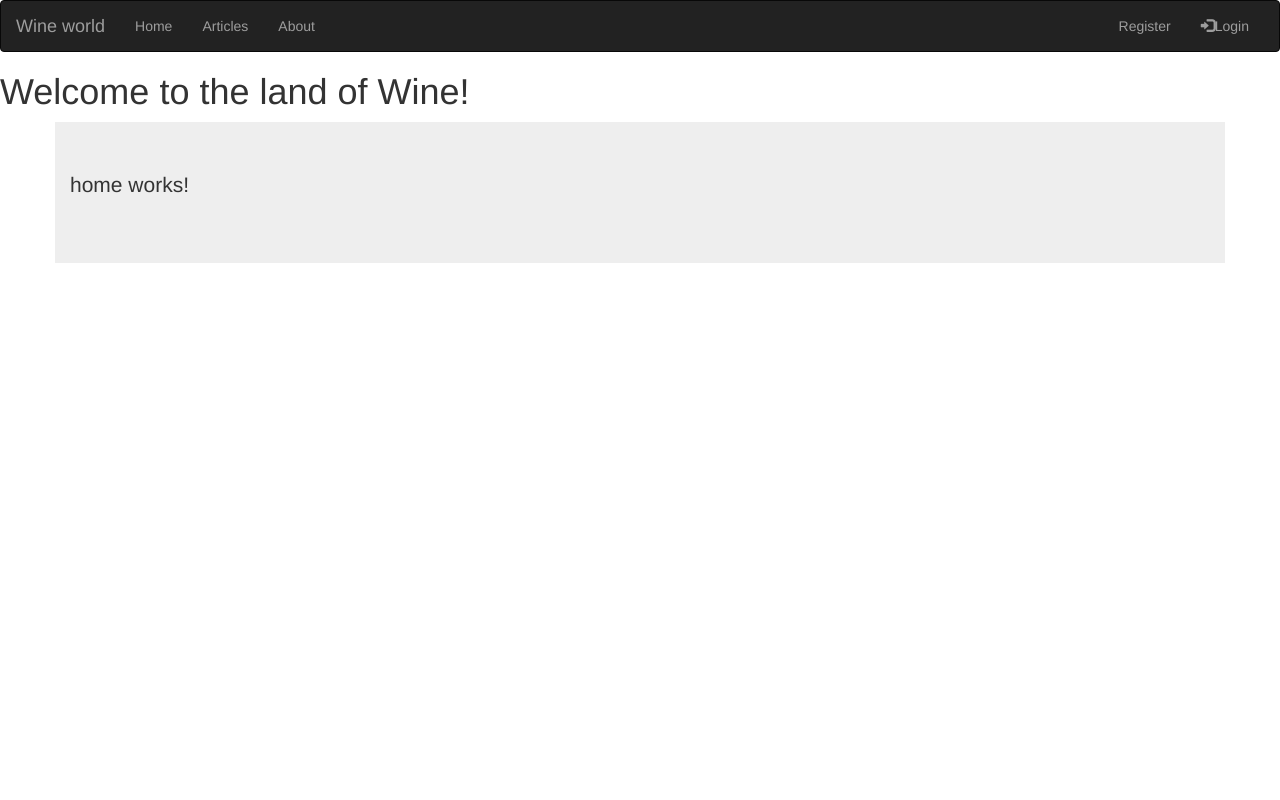
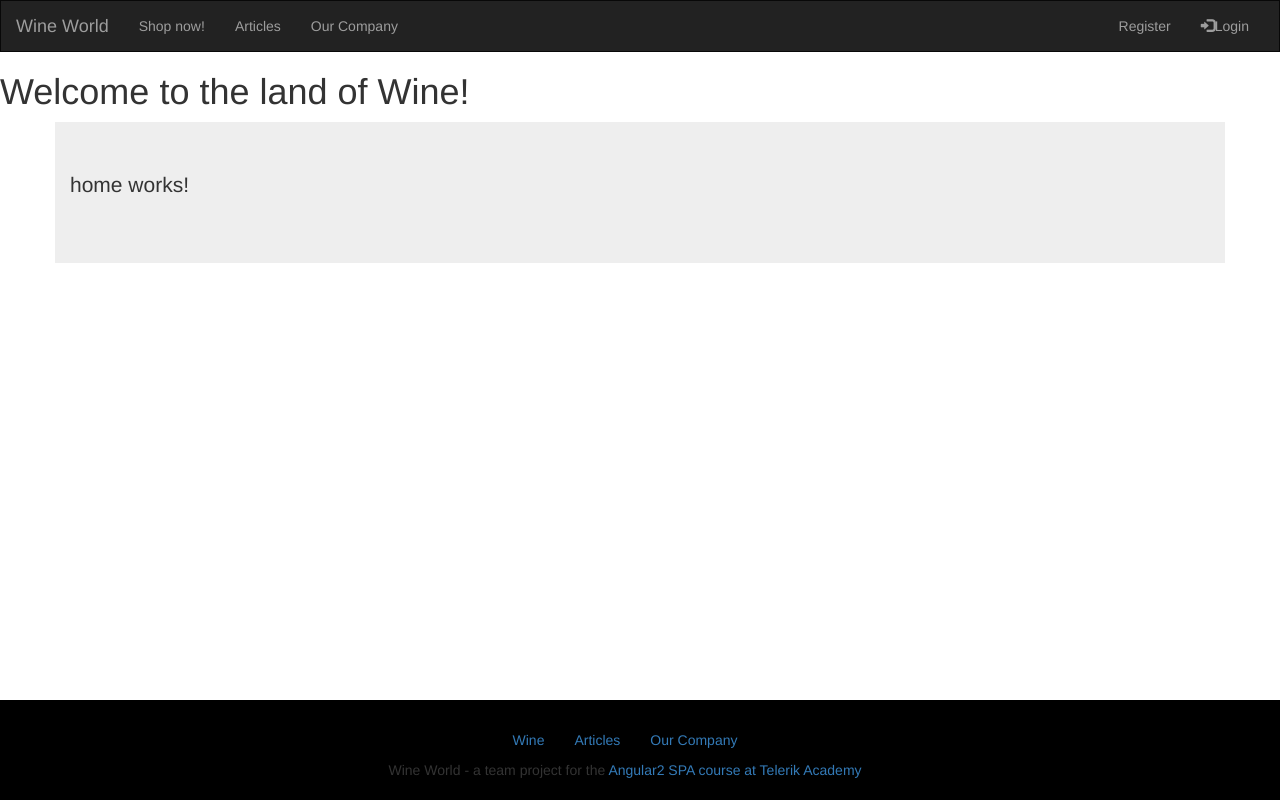
Before and after one commit to pepinho24/Wine-World, an Angular app: page / in a window 1280 px wide. Built offline with nearby package versions, Linux system fonts and the light colour scheme.

Commit message:
add footer

```diff
--- a/src/app/app.component.css
+++ b/src/app/app.component.css
@@ -0,0 +1,4 @@
+.wrapper {
+    min-height: 100%;
+    margin-bottom: -100px;
+}
--- a/src/app/app.component.html
+++ b/src/app/app.component.html
@@ -1,3 +1,4 @@
+<div class="wrapper">
     <navbar></navbar>
     <h1>
       {{title}}
@@ -5,3 +6,5 @@
     <div class="container jumbotron">
       <router-outlet></router-outlet>
     </div>
+</div>
+<app-footer></app-footer>
--- a/src/app/app.module.ts
+++ b/src/app/app.module.ts
@@ -9,14 +9,13 @@ import {Observable, Observer} from 'rxjs/Rx';
 import { ArticlesListComponent } from './components/articles-list/articles-list.component';
 import { routes } from './routes';
 import { AboutComponent } from './components/about/about.component';
+import { FooterComponent } from './components/footer/footer.component';
 import { HomeComponent } from './components/home/home.component';
 import { NavbarComponent } from './components/navbar/navbar.component';
 import { RegisterComponent } from './components/register/register.component';
 import { LoginComponent } from './components/login/login.component';
 import { ArticleDetailComponent } from './components/article-detail/article-detail.component';
 
-//import { ArticlesServiceService } from './services/articles-service.service';
-//import { TruncatePipe } from './core/truncate.pipe';
 import { UsersService } from './services/users.service';
 import { AuthenticationService } from './services/authentication.service';
 
@@ -35,7 +34,8 @@ import { Authentication } from './services/authentication';
     RegisterComponent,
     LoginComponent,
     ArticleDetailComponent,
-    TruncatePipe
+    TruncatePipe,
+    FooterComponent
   ],
   imports: [
     BrowserModule,
--- /dev/null
+++ b/src/app/components/footer/footer.component.css
@@ -0,0 +1,13 @@
+.container-fluid {
+    height: 100px;
+    padding: 30px 20px;
+    background-color: black;
+}
+
+a {
+    margin-right: 30px;
+}
+
+.project-descr {
+    margin-top: 10px;
+}
--- /dev/null
+++ b/src/app/components/footer/footer.component.html
@@ -0,0 +1,8 @@
+<footer class="container-fluid text-center">
+    <a [routerLink]="['wine']">Wine</a>
+    <a [routerLink]="['articles']">Articles</a>
+    <a [routerLink]="['about']">Our Company</a>
+    <div class="project-descr">
+        Wine World - a team project for the <a href="https://github.com/TelerikAcademy/Angular-2/tree/master/Course%20Project">Angular2 SPA course at Telerik Academy</a>
+    </div>
+<footer>
--- a/src/app/components/navbar/navbar.component.css
+++ b/src/app/components/navbar/navbar.component.css
@@ -0,0 +1,3 @@
+.navbar {
+    border-radius: 0;
+}
--- a/src/app/components/navbar/navbar.component.html
+++ b/src/app/components/navbar/navbar.component.html
@@ -7,13 +7,13 @@
         <span class="icon-bar"></span>
         <span class="icon-bar"></span>
       </button>
-        <a class="navbar-brand" [routerLink]="['']">Wine world</a>
+        <a class="navbar-brand" [routerLink]="['']">Wine World</a>
       </div>
       <div class="collapse navbar-collapse" id="myNavbar">
         <ul class="nav navbar-nav">
-          <li><a [routerLink]="['']">Home</a></li>
+          <li><a [routerLink]="['wine']">Shop now!</a></li>
           <li><a [routerLink]="['articles']">Articles</a></li>
-          <li><a [routerLink]="['about']">About</a></li>
+          <li><a [routerLink]="['about']">Our Company</a></li>
         </ul>
         <ul *ngIf="isLoggedIn" class="nav navbar-nav navbar-right">
           <li>Hello, {{ username }}</li>
--- a/src/styles/main.css
+++ b/src/styles/main.css
@@ -1 +1,6 @@
-/* You can add global styles to this file, and also import other style files */
+body {
+    position: absolute;
+    width: 100%;
+    height: 100%;
+    margin: 0;
+}
```
Also changed, not shown: src/app/components/footer/footer.component.ts (added, +11 -0 lines), 1 other file (tests, documents, lock files or other folders). Lines whose indentation alone changed are shown as unchanged.
